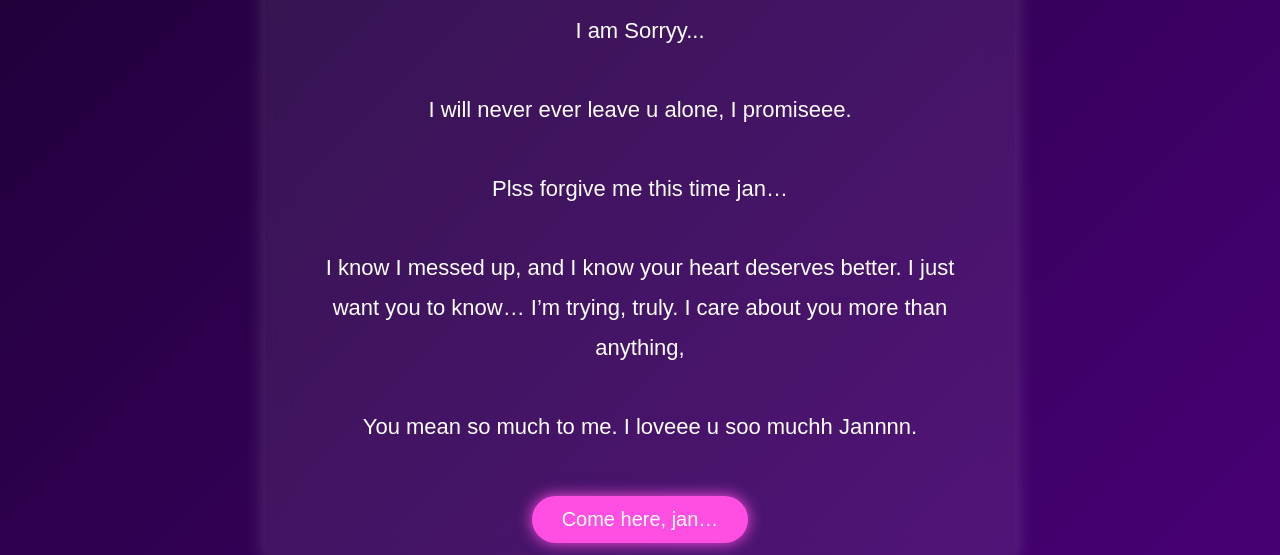
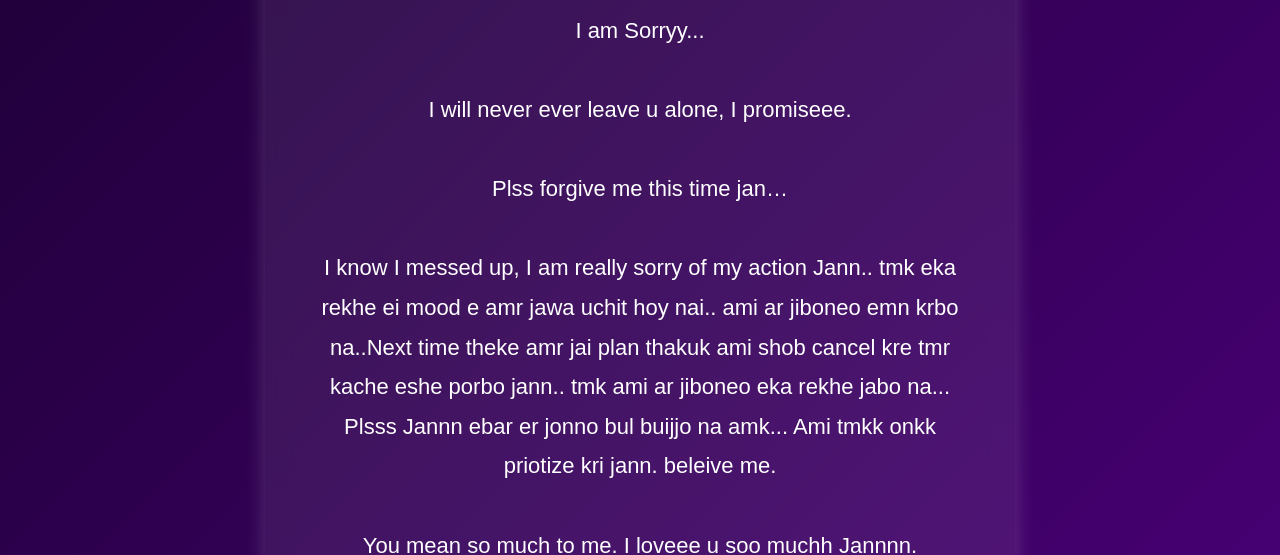
Before and after one commit to mahmud-zaber/Rizin, a plain HTML site: page index.html in a window 1280 px wide. Shown: the part 267-822 px from the top of the page. Drawn offline with Linux system fonts and the light colour scheme.

Commit message:
Update index.html

```diff
--- a/index.html
+++ b/index.html
@@ -101,10 +101,7 @@
         I am Sorryy... <br><br>
         I will never ever leave u alone, I promiseee. <br><br>
         Plss forgive me this time jan… <br><br>
-        I know I messed up, and I know your heart deserves better.
-        I just want you to know…
-        I’m trying, truly.
-        I care about you more than anything,
+        I know I messed up, I am really sorry of my action Jann.. tmk eka rekhe ei mood e amr jawa uchit hoy nai.. ami ar jiboneo emn krbo na..Next time theke amr jai plan thakuk ami shob cancel kre tmr kache eshe porbo jann.. tmk ami ar jiboneo eka rekhe jabo na... Plsss Jannn ebar er jonno bul buijjo na amk... Ami tmkk onkk priotize kri jann. beleive me.
         <br><br>
         You mean so much to me.
         I loveee u soo muchh Jannnn.
```
